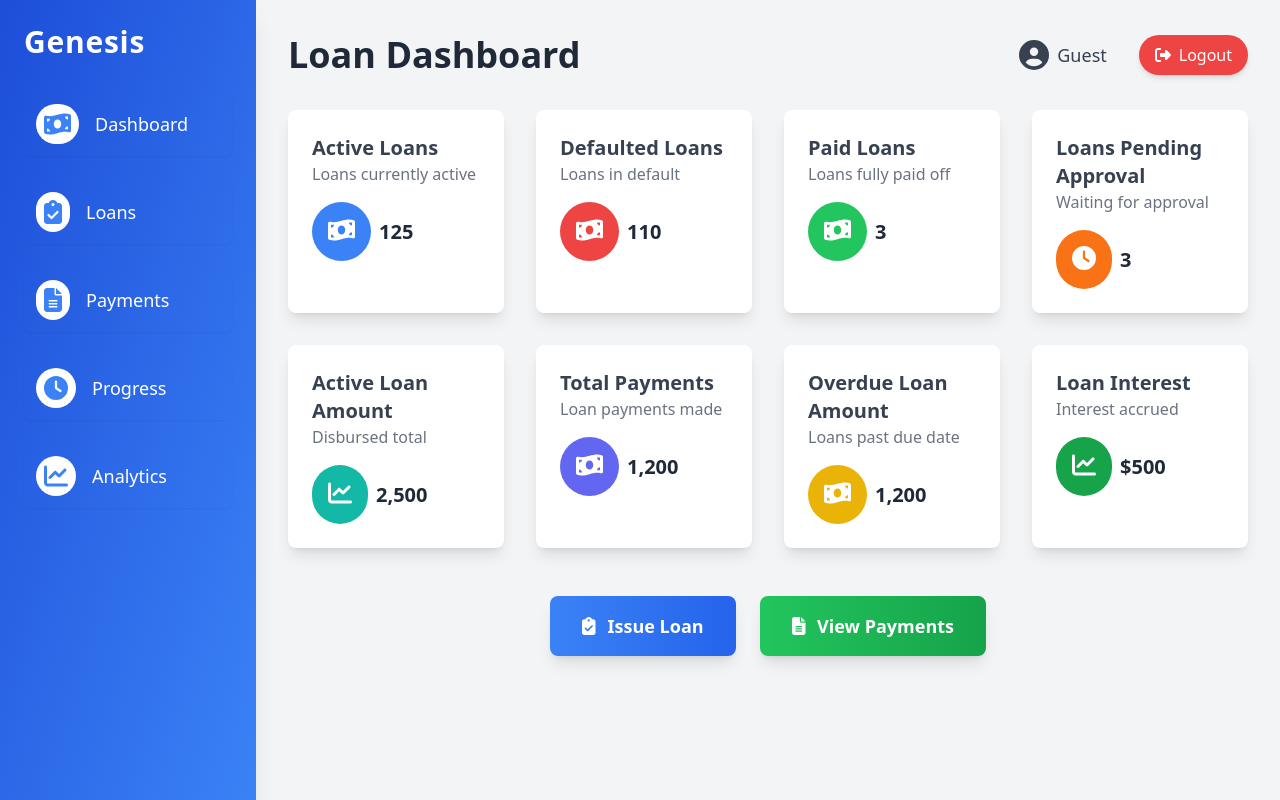
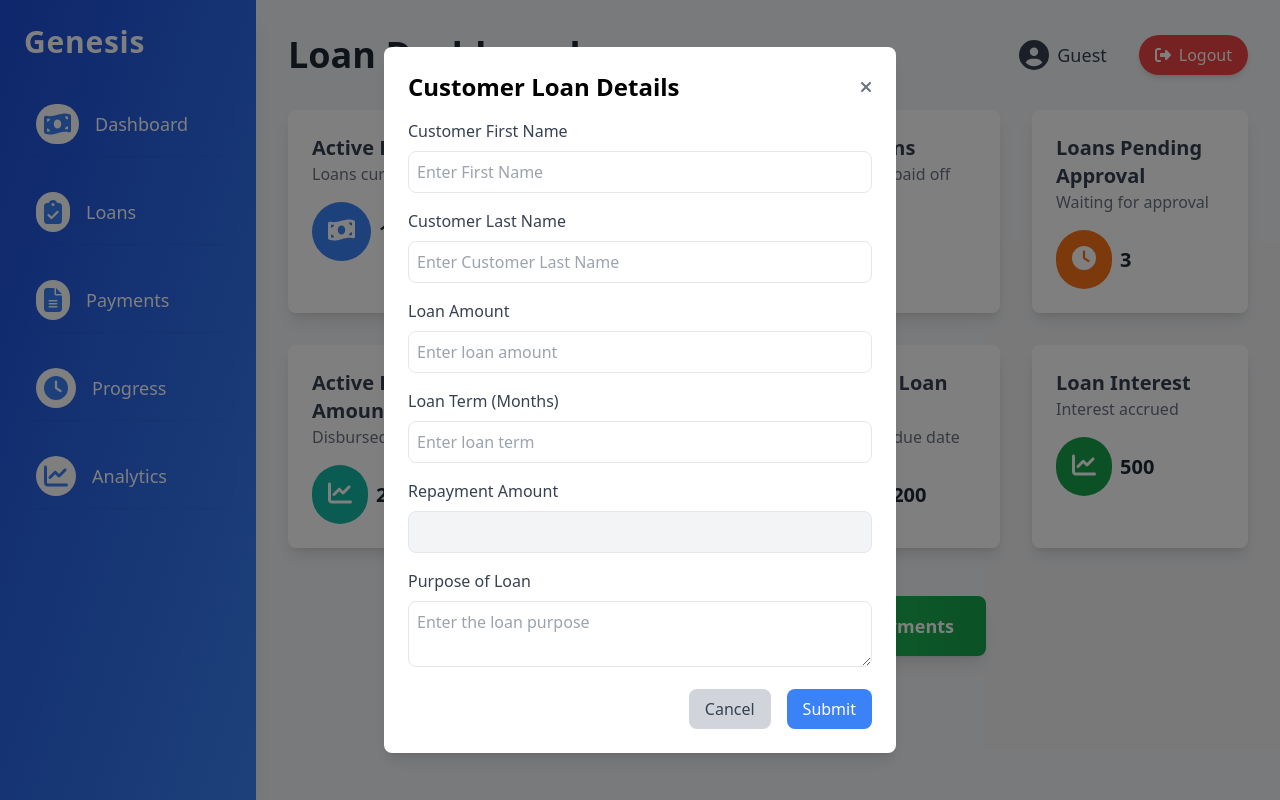
Before and after one commit to cris-cmk/genesis-loans, a React (Create React App) app: page /dashboard in a window 1280 px wide. Both pictures are taken after a click on the button "Issue Loan". Built offline with nearby package versions, Linux system fonts and the light colour scheme.

Commit message:
updated loan application form

```diff
--- a/src/components/dashboard/LoanDashboard.js
+++ b/src/components/dashboard/LoanDashboard.js
@@ -1,4 +1,5 @@
-import React from "react";
+import React, { useState } from "react";
+
 import { FontAwesomeIcon } from "@fortawesome/react-fontawesome";
 import {
   faMoneyBillWave,
@@ -7,10 +8,11 @@ import {
   faClock,
   faChartLine,
   faUserCircle,
-  faSignOutAlt
+  faSignOutAlt,
+  faTimes
 } from "@fortawesome/free-solid-svg-icons";
+
 import { useNavigate } from "react-router-dom";
-
 const LoanDashboard = () => {
   const navigate = useNavigate();
 
@@ -22,6 +24,56 @@ const LoanDashboard = () => {
     localStorage.removeItem("username"); // Clear username
     sessionStorage.clear();
     navigate("/login");
+  };
+
+
+    // Ensure all state and functions are defined in this component
+  const [isModalOpen, setIsModalOpen] = useState(false);
+
+  // Toggle modal function
+  const toggleModal = () => {
+    setIsModalOpen((prev) => !prev);
+  };
+
+
+  const [formData, setFormData] = useState({
+    firstName: "",
+    lastName: "",
+    amount: "",
+    term: "",
+    repaymentAmount: "",
+    purpose: "",
+  });
+
+  const handleInputChange = (e) => {
+    const { name, value } = e.target;
+
+    setFormData((prev) => {
+      const updatedData = { ...prev, [name]: value };
+
+      if (name === "amount" || name === "term") {
+        const amount = parseFloat(updatedData.amount) || 0;
+        const term = parseInt(updatedData.term, 10) || 0;
+        const interestRate = 0.05; // 5% monthly interest rate
+        const repaymentAmount = amount + amount * interestRate * term;
+        updatedData.repaymentAmount = repaymentAmount.toFixed(2); // Format to 2 decimal places
+      }
+
+      return updatedData;
+    });
+  };
+
+
+  // Form submission handler
+  const handleFormSubmit = (event) => {
+    event.preventDefault(); // Prevent default form behavior
+    const formData = new FormData(event.target);
+    const loanData = Object.fromEntries(formData.entries());
+
+    console.log("Loan Application Data:", loanData);
+
+    // Close modal after submission
+    setIsModalOpen(false);
   };
 
   return (
@@ -169,24 +221,149 @@ const LoanDashboard = () => {
               <div className="bg-green-600 text-white p-4 rounded-full">
                 <FontAwesomeIcon icon={faChartLine} className="text-2xl" />
               </div>
-              <span className="text-xl font-bold text-gray-800">$500</span>
+              <span className="text-xl font-bold text-gray-800">500</span>
             </div>
           </div>
         </div>
 
         {/* Quick Actions */}
         <div className="mt-12 flex justify-center gap-6">
-          <button className="bg-gradient-to-r from-blue-500 to-blue-600 hover:from-blue-600 hover:to-blue-700 text-white font-bold text-lg px-8 py-4 rounded-lg shadow-lg flex items-center gap-3 transition duration-200">
+          <button onClick={toggleModal}
+          className="bg-gradient-to-r from-blue-500 to-blue-600 hover:from-blue-600 hover:to-blue-700 text-white font-bold text-lg px-8 py-4 rounded-lg shadow-lg flex items-center gap-3 transition duration-200">
             <FontAwesomeIcon icon={faClipboardCheck} />
            Issue Loan
           </button>
-          <button className="bg-gradient-to-r from-green-500 to-green-600 hover:from-green-600 hover:to-green-700 text-white font-bold text-lg px-8 py-4 rounded-lg shadow-lg flex items-center gap-3 transition duration-200">
+          <button
+           className="bg-gradient-to-r from-green-500 to-green-600 hover:from-green-600 hover:to-green-700 text-white font-bold text-lg px-8 py-4 rounded-lg shadow-lg flex items-center gap-3 transition duration-200">
             <FontAwesomeIcon icon={faFileAlt} />
             View Payments
           </button>
         </div>
+        {/* Modal for Loan Application */}
+        {isModalOpen && (
+  <div className="fixed inset-0 bg-black bg-opacity-50 flex justify-center items-center z-50">
+    <div className="bg-white p-6 rounded-lg shadow-lg w-full max-w-lg">
+      {/* Modal Header */}
+      <div className="flex justify-between items-center mb-4">
+        <h2 className="text-2xl font-bold">Customer Loan Details</h2>
+        <button
+          onClick={toggleModal}
+          className="text-gray-500 hover:text-gray-800 focus:outline-none"
+        >
+          <FontAwesomeIcon icon={faTimes} />
+        </button>
+      </div>
+
+      {/* Loan Application Form */}
+      <form onSubmit={handleFormSubmit}>
+        {/* First Name */}
+        <div className="mb-4">
+          <label className="block text-gray-700 font-medium mb-2">Customer First Name</label>
+          <input
+            type="text"
+            name="firstName"
+            className="w-full p-2 border rounded-lg"
+            placeholder="Enter First Name"
+            required
+            value={formData.firstName}
+            onChange={handleInputChange}
+          />
+        </div>
+
+        {/* Last Name */}
+        <div className="mb-4">
+          <label className="block text-gray-700 font-medium mb-2">Customer Last Name</label>
+          <input
+            type="text"
+            name="lastName"
+            className="w-full p-2 border rounded-lg"
+            placeholder="Enter Customer Last Name"
+            required
+            value={formData.lastName}
+            onChange={handleInputChange}
+          />
+        </div>
+
+        {/* Loan Amount */}
+        <div className="mb-4">
+          <label className="block text-gray-700 font-medium mb-2">Loan Amount</label>
+          <input
+            type="number"
+            name="amount"
+            className="w-full p-2 border rounded-lg"
+            placeholder="Enter loan amount"
+            required
+            value={formData.amount}
+            onChange={handleInputChange}
+          />
+        </div>
+
+        {/* Loan Term */}
+        <div className="mb-4">
+          <label className="block text-gray-700 font-medium mb-2">Loan Term (Months)</label>
+          <input
+            type="number"
+            name="term"
+            className="w-full p-2 border rounded-lg"
+            placeholder="Enter loan term"
+            required
+            value={formData.term}
+            onChange={handleInputChange}
+          />
+        </div>
+
+        {/* Repayment Amount */}
+        <div className="mb-4">
+          <label className="block text-gray-700 font-medium mb-2">Repayment Amount</label>
+          <input
+            type="text"
+            name="repaymentAmount"
+            className="w-full p-2 border rounded-lg bg-gray-100 text-gray-600"
+            readOnly
+            value={formData.repaymentAmount}
+          />
+        </div>
+
+        {/* Loan Purpose */}
+        <div className="mb-4">
+          <label className="block text-gray-700 font-medium mb-2">Purpose of Loan</label>
+          <textarea
+            name="purpose"
+            className="w-full p-2 border rounded-lg"
+            placeholder="Enter the loan purpose"
+            required
+            value={formData.purpose}
+            onChange={handleInputChange}
+          />
+        </div>
+
+        {/* Modal Footer */}
+        <div className="flex justify-end gap-4">
+          <button
+            type="button"
+            onClick={toggleModal}
+            className="bg-gray-300 hover:bg-gray-400 text-gray-700 px-4 py-2 rounded-lg"
+          >
+            Cancel
+          </button>
+          <button
+            type="submit"
+            className="bg-blue-500 hover:bg-blue-600 text-white px-4 py-2 rounded-lg"
+          >
+            Submit
+          </button>
+        </div>
+      </form>
+    </div>
+  </div>
+)}
+
+
+
       </div>
     </div>
+
+
   );
 };
 
```
